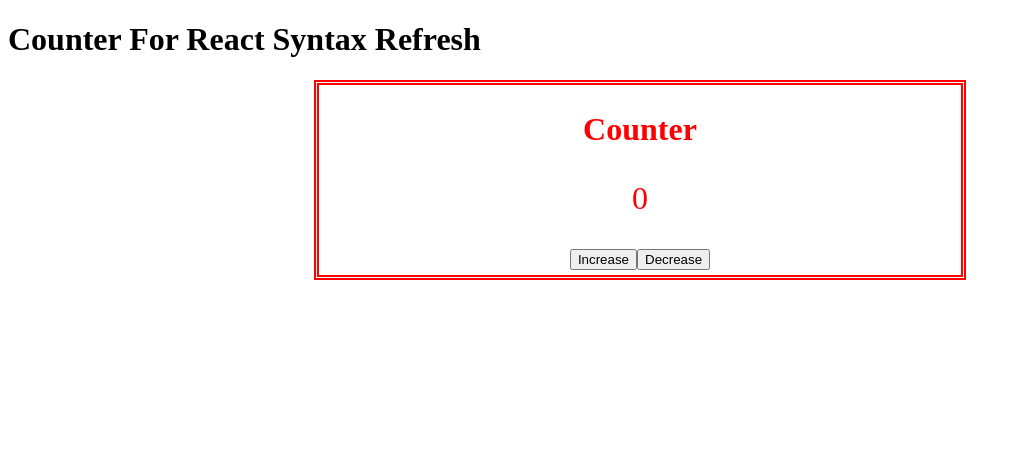
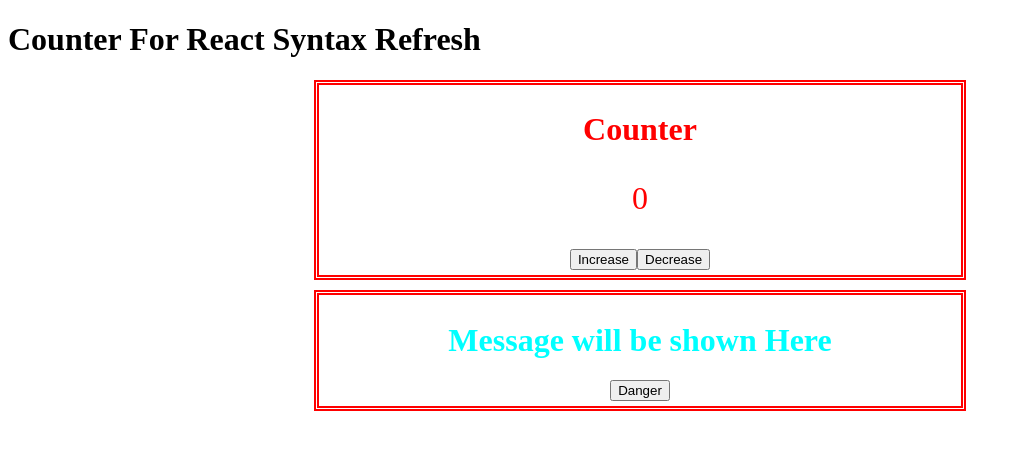
Before and after one commit to SivaRajana/React_Refresh, a React (Create React App) app: page / in a window 1280 px wide. Shown: the top 450 px of the page, without its empty margins (0-1020 px from the left). Built offline with nearby package versions, Linux system fonts and the light colour scheme.

Commit message:
conditional rendering added in MESSAGE COMPONENT

```diff
--- a/src/App.js
+++ b/src/App.js
@@ -1,13 +1,14 @@
 import "./styles.css";
 import { Component } from "react";
 import Counter from "./components/counter/index";
-
+import Message from "./components/Message/index";
 class App extends Component {
   render() {
     return (
       <div>
         <h1>Counter For React Syntax Refresh</h1>
         <Counter />
+        <Message />
       </div>
     );
   }
--- /dev/null
+++ b/src/components/Message/index.css
@@ -0,0 +1,10 @@
+.text-cen-msg {
+  text-align: center;
+  color: aqua;
+  border: 5px double red;
+  padding: 5px;
+  width: 50%;
+  margin-bottom: 10px;
+  margin-right: auto;
+  margin-left: auto;
+}
--- /dev/null
+++ b/src/components/Message/index.js
@@ -0,0 +1,26 @@
+import { Component } from "react";
+import "./index.css";
+
+class Message extends Component {
+  state = { limit: true };
+
+  danger_indication = () => {
+    const { limit } = this.state;
+    if (limit == false) {
+      return <button>Safe</button>;
+    } else {
+      return <button> Danger </button>;
+    }
+  };
+
+  render() {
+    return (
+      <div className="text-cen-msg">
+        <h1> Message will be shown Here </h1>
+        {this.danger_indication()}
+      </div>
+    );
+  }
+}
+
+export default Message;
```
